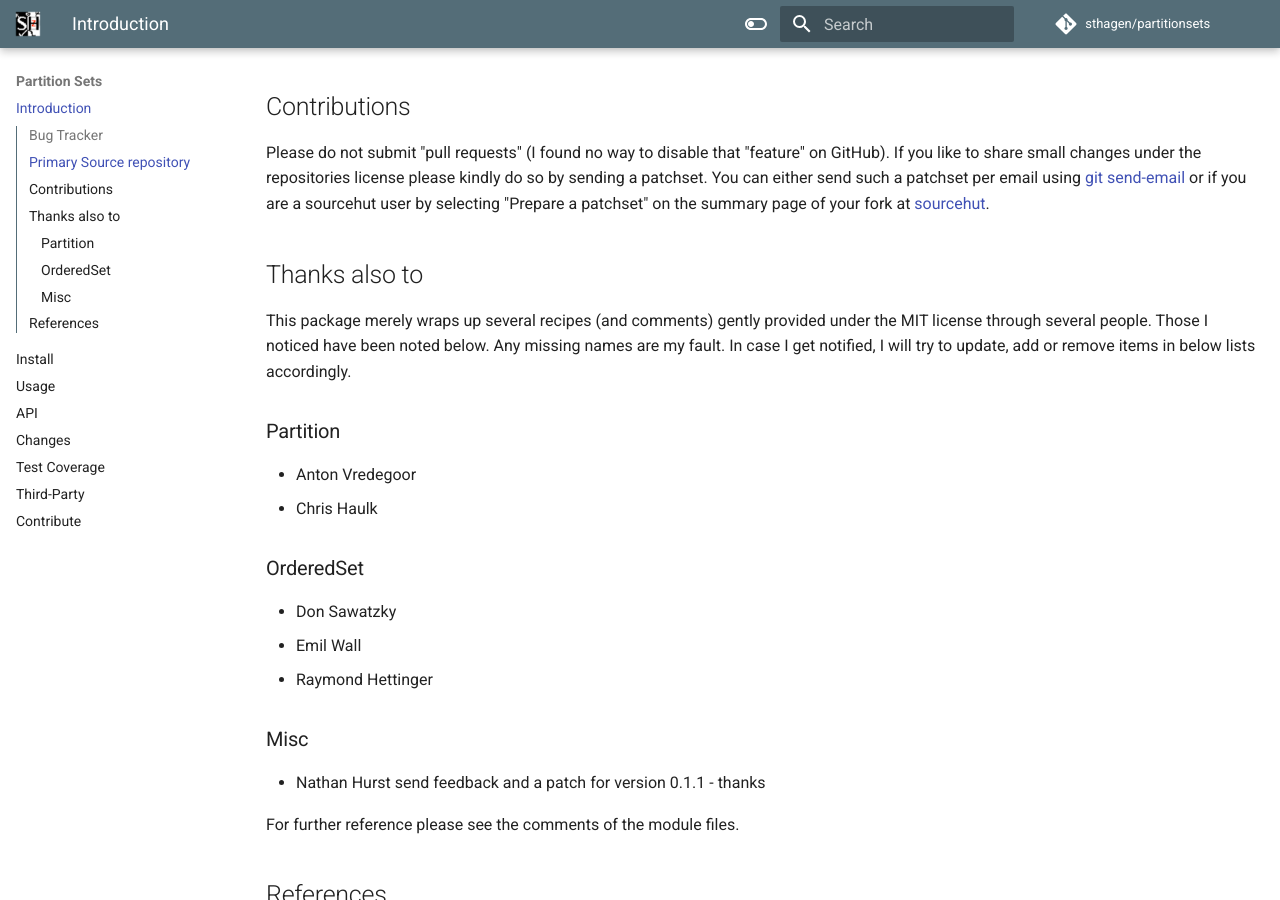
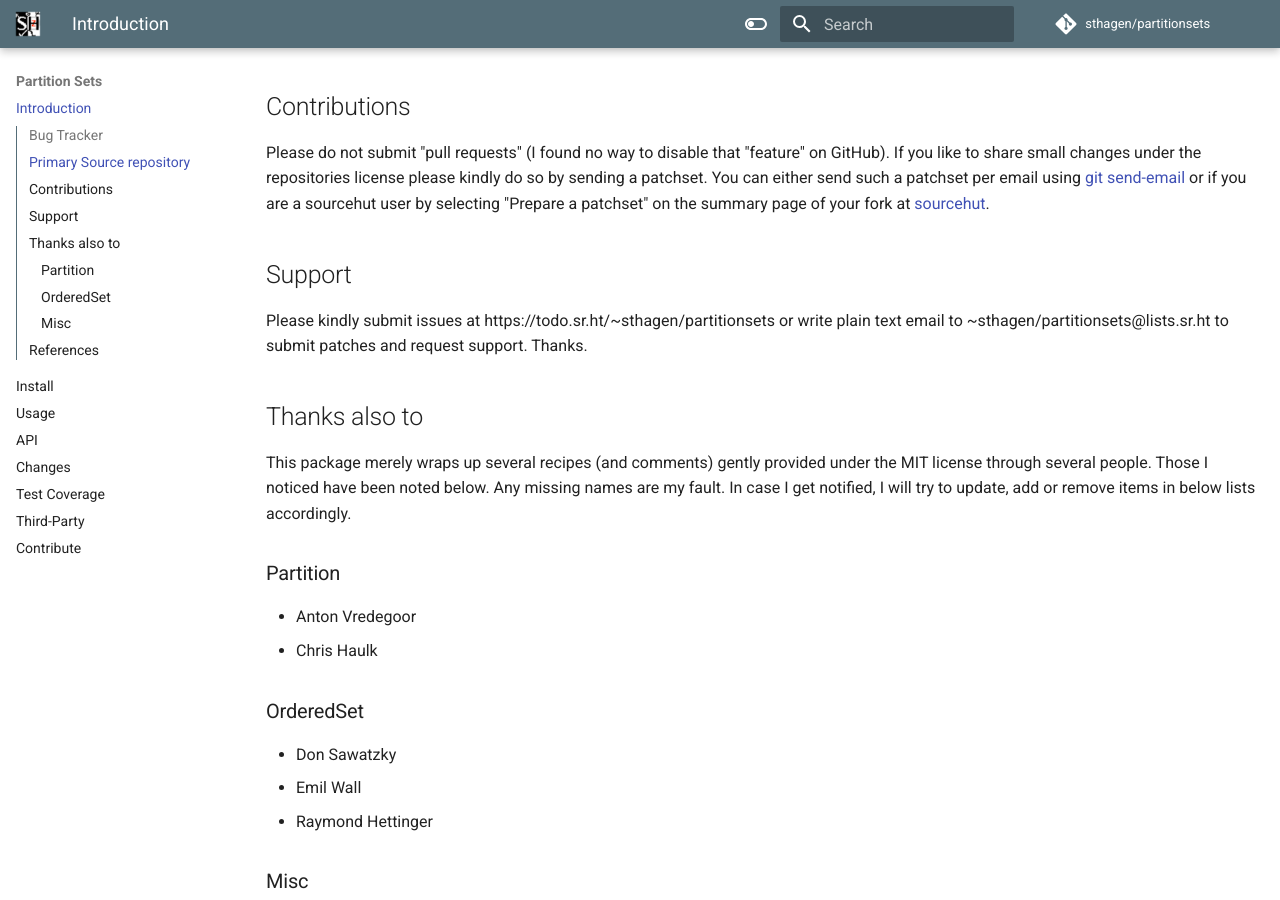
Before and after one commit to sthagen/partitionsets, an MkDocs documentation site: the page built from docs/index.md, in a window 1280 px wide and 900 px high, scrolled down 726 px. Built offline with MkDocs 1.6.1 and Material for MkDocs 9.7.7, drawn with Linux system fonts in a browser that asks for light colours.

Commit message:
Added support section to docs landing page

```diff
--- a/docs/index.md
+++ b/docs/index.md
@@ -42,6 +42,10 @@ Please do not submit "pull requests" (I found no way to disable that "feature" o
 If you like to share small changes under the repositories license please kindly do so by sending a patchset.
 You can either send such a patchset per email using [git send-email](https://git-send-email.io) or
 if you are a sourcehut user by selecting "Prepare a patchset" on the summary page of your fork at [sourcehut](https://git.sr.ht/).
+
+## Support
+
+Please kindly submit issues at https://todo.sr.ht/~sthagen/partitionsets or write plain text email to ~sthagen/partitionsets@lists.sr.ht to submit patches and request support. Thanks.
 
 ## Thanks also to
 
```
